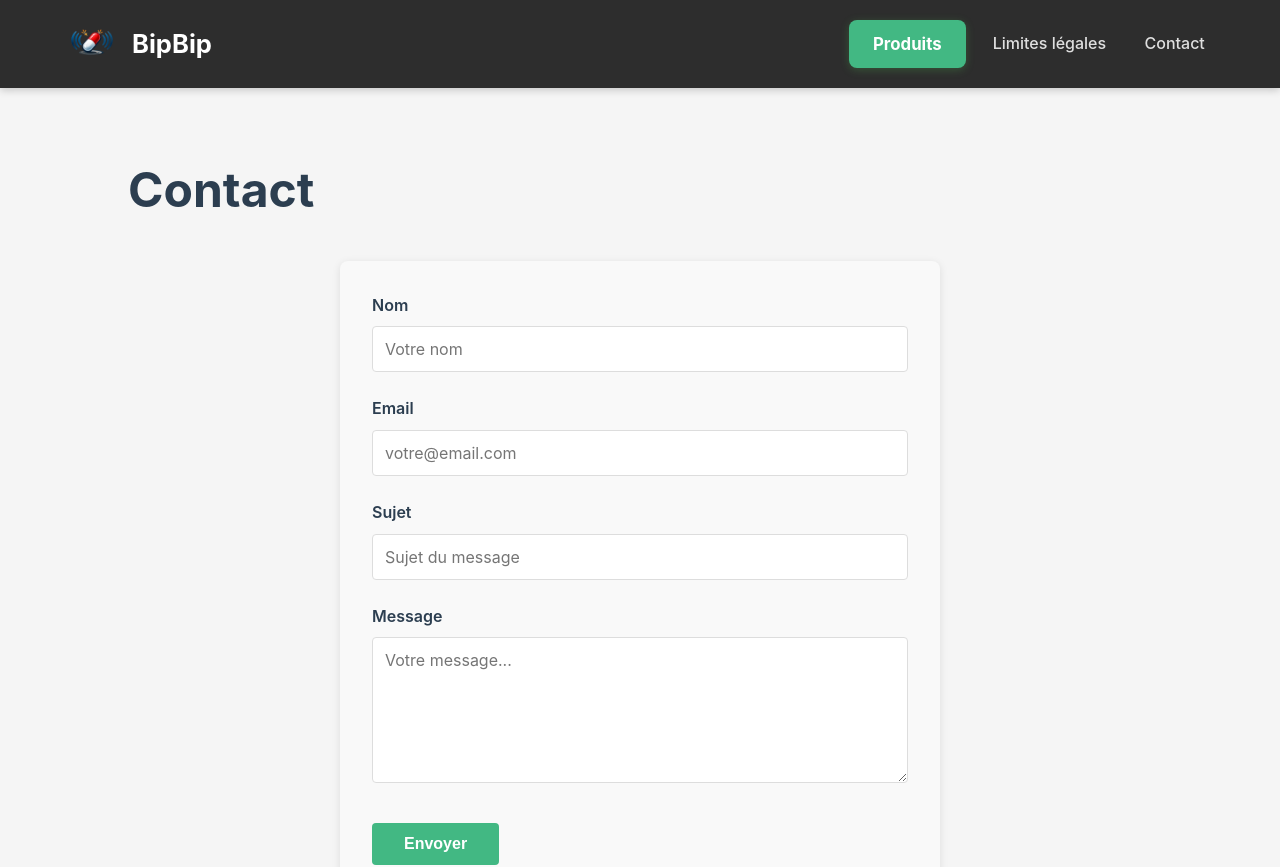
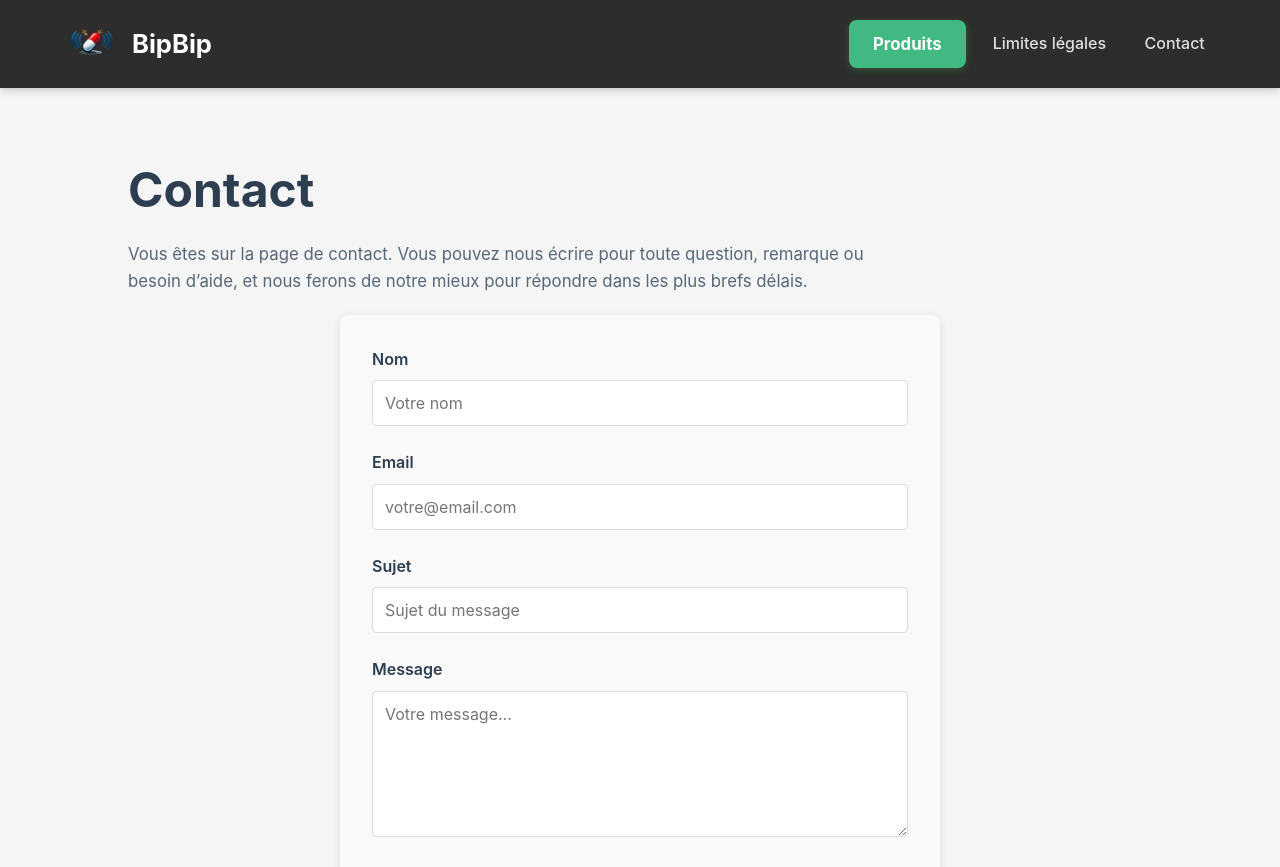
Before and after one commit to sisou1/bipbip_website, a Vue app: page /contact in a window 1280 px wide. Shown: the top 867 px of the page. Built offline with nearby package versions, Linux system fonts and the light colour scheme; no server answers.

Commit message:
début de mail la

```diff
--- a/src/views/Contact.vue
+++ b/src/views/Contact.vue
@@ -1,31 +1,111 @@
 <template>
   <section class="contact">
     <h1>Contact</h1>
-    <form class="contact-form">
+    <p class="intro">
+      Vous êtes sur la page de contact. Vous pouvez nous écrire pour toute question, remarque
+      ou besoin d’aide, et nous ferons de notre mieux pour répondre dans les plus brefs délais.
+    </p>
+
+    <p v-if="status === 'success'" class="status status-success">Mail bien envoyé.</p>
+    <p v-else-if="status === 'error'" class="status status-error">
+      Impossible d’envoyer le mail pour le moment. Merci de réessayer.
+    </p>
+
+    <form class="contact-form" @submit.prevent="handleSubmit">
       <div class="form-group">
         <label for="name">Nom</label>
-        <input id="name" type="text" name="name" placeholder="Votre nom" required>
+        <input id="name" v-model.trim="form.name" type="text" name="name" placeholder="Votre nom" required>
       </div>
 
       <div class="form-group">
         <label for="email">Email</label>
-        <input id="email" type="email" name="email" placeholder="votre@email.com" required>
+        <input id="email" v-model.trim="form.email" type="email" name="email" placeholder="votre@email.com" required>
       </div>
 
       <div class="form-group">
         <label for="subject">Sujet</label>
-        <input id="subject" type="text" name="subject" placeholder="Sujet du message" required>
+        <input id="subject" v-model.trim="form.subject" type="text" name="subject" placeholder="Sujet du message" required>
       </div>
 
       <div class="form-group">
         <label for="message">Message</label>
-        <textarea id="message" name="message" rows="6" placeholder="Votre message..." required></textarea>
+        <textarea id="message" v-model.trim="form.message" name="message" rows="6" placeholder="Votre message..." required></textarea>
       </div>
 
-      <button type="submit" class="submit-btn">Envoyer</button>
+      <button type="submit" class="submit-btn" :disabled="isSubmitting">
+        {{ isSubmitting ? 'Envoi...' : 'Envoyer' }}
+      </button>
     </form>
   </section>
 </template>
+
+<script setup>
+import { reactive, ref } from 'vue'
+
+const form = reactive({
+  name: '',
+  email: '',
+  subject: '',
+  message: '',
+})
+
+const isSubmitting = ref(false)
+const status = ref('idle')
+
+const EMAILJS_SERVICE_ID = import.meta.env.VITE_EMAILJS_SERVICE_ID
+const EMAILJS_TEMPLATE_ID = import.meta.env.VITE_EMAILJS_TEMPLATE_ID
+const EMAILJS_PUBLIC_KEY = import.meta.env.VITE_EMAILJS_PUBLIC_KEY
+
+const resetForm = () => {
+  form.name = ''
+  form.email = ''
+  form.subject = ''
+  form.message = ''
+}
+
+const handleSubmit = async () => {
+  status.value = 'idle'
+  isSubmitting.value = true
+
+  if (!EMAILJS_SERVICE_ID || !EMAILJS_TEMPLATE_ID || !EMAILJS_PUBLIC_KEY) {
+    status.value = 'error'
+    isSubmitting.value = false
+    return
+  }
+
+  try {
+    const response = await fetch('https://api.emailjs.com/api/v1.0/email/send', {
+      method: 'POST',
+      headers: {
+        'Content-Type': 'application/json',
+      },
+      body: JSON.stringify({
+        service_id: EMAILJS_SERVICE_ID,
+        template_id: EMAILJS_TEMPLATE_ID,
+        user_id: EMAILJS_PUBLIC_KEY,
+        template_params: {
+          to_email: 'fabienkiefer24@gmail.com',
+          from_name: form.name,
+          from_email: form.email,
+          subject: form.subject,
+          message: form.message,
+        },
+      }),
+    })
+
+    if (!response.ok) {
+      throw new Error('EmailJS request failed')
+    }
+
+    resetForm()
+    status.value = 'success'
+  } catch {
+    status.value = 'error'
+  } finally {
+    isSubmitting.value = false
+  }
+}
+</script>
 
 <style scoped>
 .contact {
@@ -36,9 +116,36 @@
 }
 
 h1 {
-  margin-bottom: 2rem;
+  margin-bottom: 0.75rem;
   color: var(--color-text-dark);
   font-size: 3rem;
+}
+
+.intro {
+  max-width: 760px;
+  margin-bottom: 1.25rem;
+  color: #566779;
+  font-size: 1.05rem;
+}
+
+.status {
+  max-width: 600px;
+  margin: 0 auto 1rem;
+  border-radius: 8px;
+  padding: 0.75rem 1rem;
+  font-weight: 600;
+}
+
+.status-success {
+  border: 1px solid #8ee3af;
+  background: #ecfff2;
+  color: #1f7a43;
+}
+
+.status-error {
+  border: 1px solid #f5b0b0;
+  background: #fff1f1;
+  color: #a12626;
 }
 
 .contact-form {
@@ -97,6 +204,11 @@ textarea {
   transition: background-color 0.3s ease;
 }
 
+.submit-btn:disabled {
+  cursor: not-allowed;
+  opacity: 0.75;
+}
+
 .submit-btn:hover {
   background-color: #35a372;
 }
@@ -110,6 +222,10 @@ textarea {
     font-size: 2.2rem;
   }
 
+  .intro {
+    font-size: 1rem;
+  }
+
   .contact-form {
     padding: 1.25rem;
   }
```
